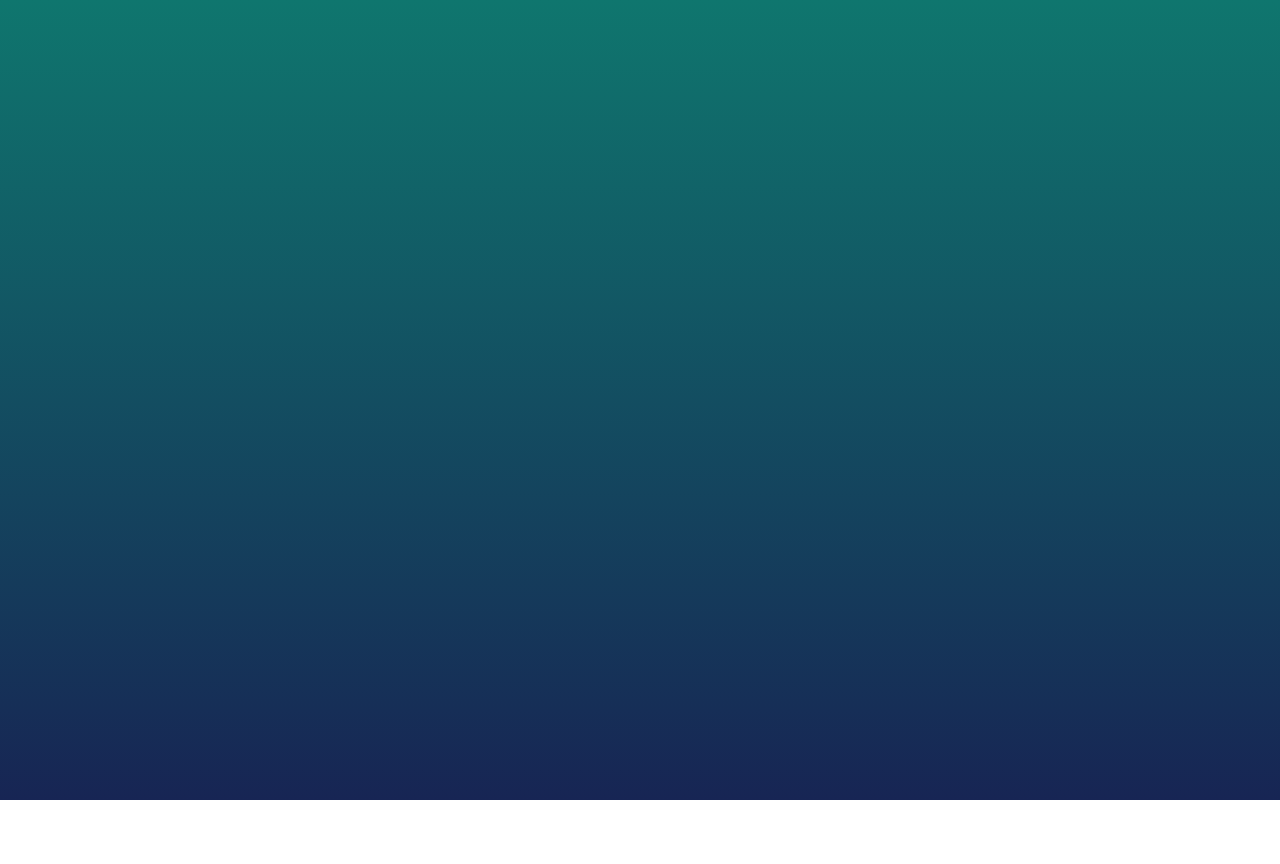
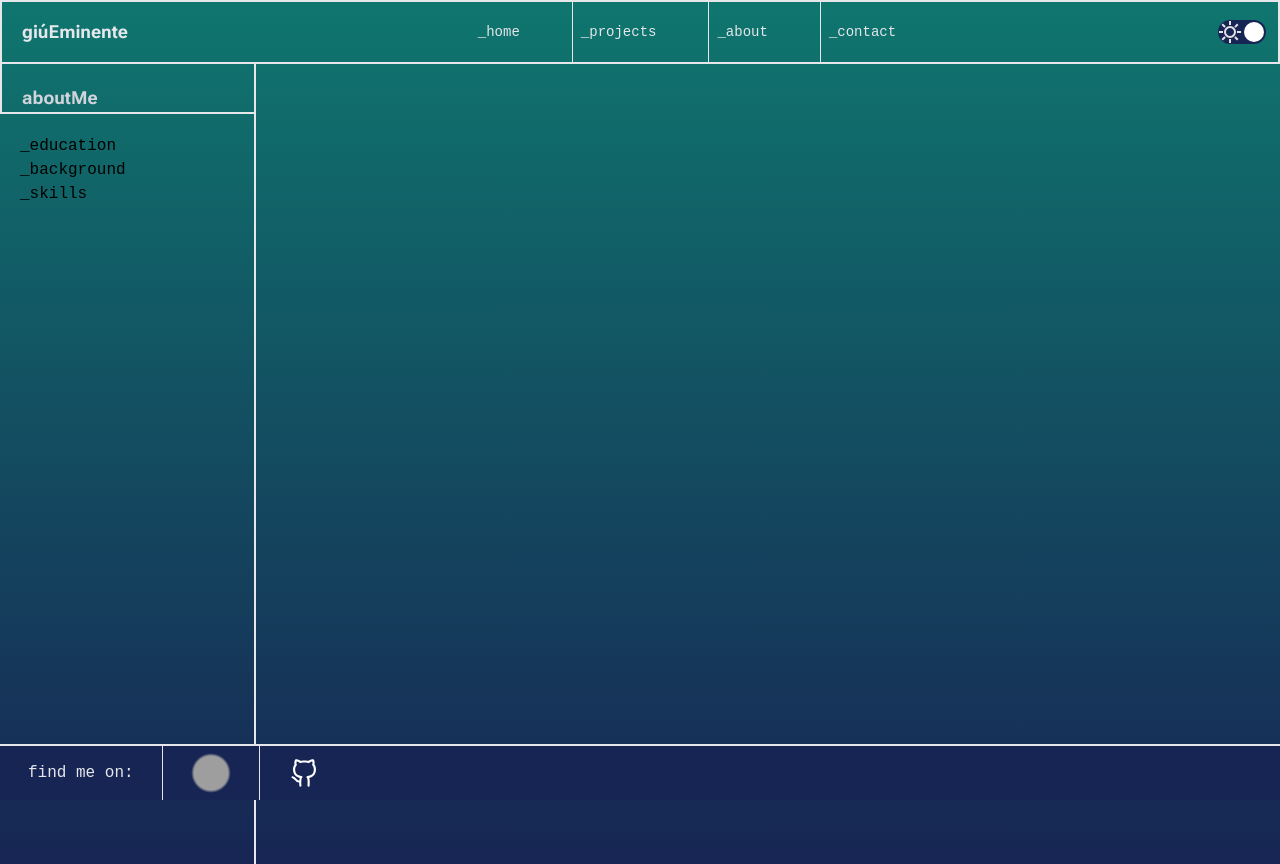
Before and after one commit to JungleGiu/personalportfolio, a React (Vite) app: page /about in a window 1280 px wide. Before the commit this address had no page. Before the commit the page ends 800 px from the top, so only its background shows below. Built offline with nearby package versions, Linux system fonts and the light colour scheme; grey boxes are pictures that could not be loaded; a web font is replaced by a local one.

Commit message:
working on about section

```diff
--- a/src/App.jsx
+++ b/src/App.jsx
@@ -8,7 +8,7 @@ import "./index.css";
 // import Projects from './pages/Projects'
 // import Skills from './pages/Skills'
 // import Experience from './pages/Experience'
-// import About from './pages/About'
+import {About} from './pages/About'
 // import Contact from './pages/Contact'
 
 function App() {
@@ -22,10 +22,10 @@ function App() {
           <BrowserRouter>
             <Routes>
               <Route path="/" element={<Home />} />
+              <Route path="/about" element={<About />} />
               {/* <Route path="/projects" element={<Projects />} />
       <Route path="/skills" element={<Skills />} />
       <Route path="/experience" element={<Experience />} />
-      <Route path="/about" element={<About />} />
       <Route path="/contact" element={<Contact />} /> */}
             </Routes>
           </BrowserRouter>
--- a/src/components/Footer.jsx
+++ b/src/components/Footer.jsx
@@ -6,9 +6,9 @@ import { useContext } from "react";
 export const Footer = () => {
   const { theme } = useContext(ThemeContext);
   return (
-      <footer className="fixed bottom-0 h-14 w-full dark:border-gray-200 border-blue-950 border-t-2">
+      <footer className="fixed bottom-0 h-14 w-full dark:bg-blue-950 dark:border-gray-200 border-blue-950 border-t-2">
       <div className="flex justify-start items-center h-full">
-        <div className="px-6 h-full flex items-center border-r border-blue-950 dark:border-gray-200">
+        <div className="px-7 h-full flex items-center border-r border-blue-950 dark:border-gray-200">
           <p className="text-blue-950 dark:text-gray-200">find me on:</p>
         </div>
 
@@ -16,7 +16,7 @@ export const Footer = () => {
           href="https://www.linkedin.com/in/gi%C3%BA-eminente-145530225"
           target="_blank"
           rel="noopener noreferrer"
-           className="px-6 h-full flex items-center justify-center border-r border-blue-950 dark:border-gray-200 hover:bg-black/10"
+           className="px-7 h-full flex items-center justify-center border-r border-blue-950 dark:border-gray-200 hover:bg-black/10"
         >
           <img
             src={linkedin}
--- a/src/components/NavBar.jsx
+++ b/src/components/NavBar.jsx
@@ -3,26 +3,20 @@ import  ToggleSwitch  from './ToggleSwitch';
 const NavBar = () => {
 
   return (
-    <nav className="flex justify-between min-h-16 items-stretch h-15 mb-10  text-blue-950 dark:border-gray-200 border-blue-950 border-2 ">
+    <nav className="flex justify-between min-h-16 items-stretch h-15   text-blue-950 dark:border-gray-200 border-blue-950 border-2 ">
       <div className="text-lg font-bold ">
-        <h1 className="flex items-center  h-full mr-10 pl-5 text-blue-950 dark:text-gray-200">Giú Eminente </h1>
+        <h1 className="flex items-center  h-full mr-10 pl-5 text-blue-950 dark:text-gray-200">giúEminente </h1>
       </div>
       <div className="text-sm">
         <ul className="flex space-x-8 divide-x h-full dark:text-gray-200 dark:divide-gray-200 text-blue-950 divide-blue-950">
           <li className=" group flex items-center h-full pr-5 divide-x" >
-            <a to="/" className='cursor-pointer pl-2'><span className='group-hover:animate-blink animate:none'>_</span>home</a>
+            <Link to="/" className='cursor-pointer pl-2'><span className='group-hover:animate-blink animate:none'>_</span>home</Link>
           </li>
           <li className="group flex items-center h-full pr-5 divide-x divide-blue-950">
             <a to="/projects" className='cursor-pointer pl-2'><span className='group-hover:animate-blink animate:none'>_</span>projects</a>
           </li>
           <li className="group flex items-center h-full pr-5">
-            <a to="/skills" className='cursor-pointer pl-2'><span className='group-hover:animate-blink animate:none'>_</span>skills</a>
-          </li>
-          <li className="group flex items-center h-full pr-5">
-            <a to="/experience" className='cursor-pointer pl-2'><span className='group-hover:animate-blink animate:none'>_</span>experience</a>
-          </li>
-          <li className="group flex items-center h-full pr-5">
-            <a to="/about" className='cursor-pointer pl-2'><span className='group-hover:animate-blink animate:none'>_</span>about</a>
+            <Link to="/about" className='cursor-pointer pl-2'><span className='group-hover:animate-blink animate:none'>_</span>about</Link>
           </li>
           <li className=" group flex items-center h-ful pr-5">
             <a to="/contact" className='cursor-pointer pl-2'><span className='group-hover:animate-blink animate:none'>_</span>contact</a>
--- /dev/null
+++ b/src/components/SideBar.jsx
@@ -0,0 +1,15 @@
+
+export const SideBar = ({cat, categories, setCategory}) => {
+  return (
+    <aside className='w-1/5 h-screen flex flex-col  border-r-2 border-blue-950 dark:border-gray-200'>
+        <div className=''>
+        <h2 className='text-lg pt-5 font-bold border-b-2 border-l-2 pl-5 text-blue-950 dark:text-gray-300'>{cat}</h2>
+        <ul className='px-5 pt-5'>
+            {categories.map((category) => (
+                <li className='group cursor-pointer hover:text-gray-500 dark:hover:text-gray-200' onClick={() => setCategory(category)} key={category}><span className='group-hover:animate-blink animate:none'>_</span>{category}</li>
+            ))}
+        </ul>
+        </div>
+    </aside>
+  )
+}
--- /dev/null
+++ b/src/pages/About.jsx
@@ -0,0 +1,116 @@
+import NavBar from "../components/NavBar";
+import{ Footer } from "../components/Footer";
+import { SideBar } from "../components/SideBar";
+import { useState } from "react";
+
+export const About = () => {
+    const [category, setCategory] = useState([]);
+  return (
+    <div>
+      <NavBar/>
+      <div className="flex flex-row">
+      <SideBar categories={["education", "background", "skills"]} setCategory={setCategory} cat="aboutMe"/>
+      <main className="w-4/5 h-screen p-10">
+        <h1 className="text-2xl font-semibold capitalize dark:text-gray-200">{category}</h1>
+<div className="mt-5">
+{category === "education" && (
+    <div>
+  <div>
+    <h3 className="text-lg font-semibold  dark:text-gray-200"> Master Full-Stack developer at Nuclio Digital School</h3>
+    <p className="text-sm dark:text-gray-200"> Online (Spain) - 2025</p>
+<p className="mt-5 w-4/5 ">Intensive bootcamp focused on modern web development with JavaScript ecosystem.
+The program covers the complete full-stack development cycle through hands-on projects and agile methodologies.
+</p>
+
+<details className="mt-5">
+     <summary>details</summary>
+<h4 className="text-md font-semibold mt-5 dark:text-gray-200">Core Technologies & Skills </h4>
+
+<ul className="list-disc ml-5">
+  <li className="dark:text-gray-200 font-semibold">Frontend:
+    <ul className="list-none flex gap-6 ml-5">
+      <li>HTML5</li>
+      <li>CSS3 (Flexbox/Grid)</li>
+      <li>JavaScript ES6+</li>
+      <li>React (Hooks, Router, Context)</li>
+      <li>React Native</li>
+    </ul>
+  </li>
+  <li className="dark:text-gray-200 font-semibold">Backend:
+    <ul className="list-none flex gap-6 ml-5">
+      <li>Node.js</li>
+      <li>Express.js</li>
+      <li>REST APIs</li>
+      <li>WebSockets</li>
+      <li>Microservices</li>
+    </ul>
+  </li>
+  <li className="dark:text-gray-200 font-semibold">Databases:
+    <ul className="list-none flex gap-6 ml-5">
+      <li>MongoDB/Mongoose</li>
+      <li>SQL databases</li>
+    </ul>
+  </li>
+  <li className="dark:text-gray-200 font-semibold">DevOps & Tools:
+    <ul className="list-none flex gap-6 ml-5">
+      <li>Docker</li>
+      <li>CI/CD deployment</li>
+      <li>Cloud services</li>
+      <li>Git/GitHub</li>
+    </ul>
+  </li>
+  <li className="dark:text-gray-200 font-semibold">Modern Stack:
+    <ul className="list-none flex gap-6 ml-5">
+      <li>TypeScript</li>
+      <li>Next.js (SSR)</li>
+      <li>Testing (unit, integration, E2E)</li>
+    </ul>
+  </li>
+  <li className="dark:text-gray-200 font-semibold">Security:
+    <ul className="list-none flex gap-6 ml-5">
+      <li>JWT authentication</li>
+      <li>Session management</li>
+      <li>Web security best practices</li>
+    </ul>
+  </li>
+</ul>
+<h4 className="text-md font-semibold mt-5 dark:text-gray-200">Project Based Learning </h4>
+Structured in 5 progressive sprints using agile methodologies (Scrum), culminating in a final capstone project presented to an industry panel.
+Professional Development:
+Includes soft skills training in leadership, personal branding, and effective communication to ensure career readiness.
+</details>
+  </div>
+<div>
+  <h3 className="text-lg font-semibold  dark:text-gray-200">Specialty in Front-End tecnologies ad IT Academy - Barcelona Activa </h3>
+  <p className="text-sm dark:text-gray-200"> BARCELONA (Spain) - 2025 - Ongoing </p>
+  <p className="mt-5 w-4/5 ">
+</p>
+</div>
+    </div>
+)}
+{category === "background" && (
+<div>
+  <h3 className="text-lg font-semibold  dark:text-gray-200"> Master Full-Stack developer at Nuclio Digital School</h3>
+  <p className="text-sm dark:text-gray-200"> BARCELONA (Spain) - 2025</p>
+  <p className="mt-5 w-4/5 ">Intensive bootcamp focused on modern web development with JavaScript ecosystem.
+The program covers the complete full-stack development cycle through hands-on projects and agile methodologies.
+</p>
+</div>
+)}
+{category === "skills" && (
+<div>
+  <h3 className="text-lg font-semibold  dark:text-gray-200"> Master Full-Stack developer at Nuclio Digital School</h3>
+  <p className="text-sm dark:text-gray-200"> BARCELONA (Spain) - 2025</p>
+  <p className="mt-5 w-4/5 ">Intensive bootcamp focused on modern web development with JavaScript ecosystem.
+The program covers the complete full-stack development cycle through hands-on projects and agile methodologies.
+</p>
+</div>
+
+)}
+</div>
+      </main>
+      </div>
+      <Footer/>
+    </div>
+  )
+}
--- /dev/null
+++ b/src/pages/Projects.jsx
@@ -0,0 +1,10 @@
+import { Footer } from "../components/Footer";
+import NavBar from "../components/NavBar";
+import { SideBar } from "../components/SideBar";
+
+
+export const Projects = () => {
+  return (
+    <div>Projects</div>
+  )
+}
```
